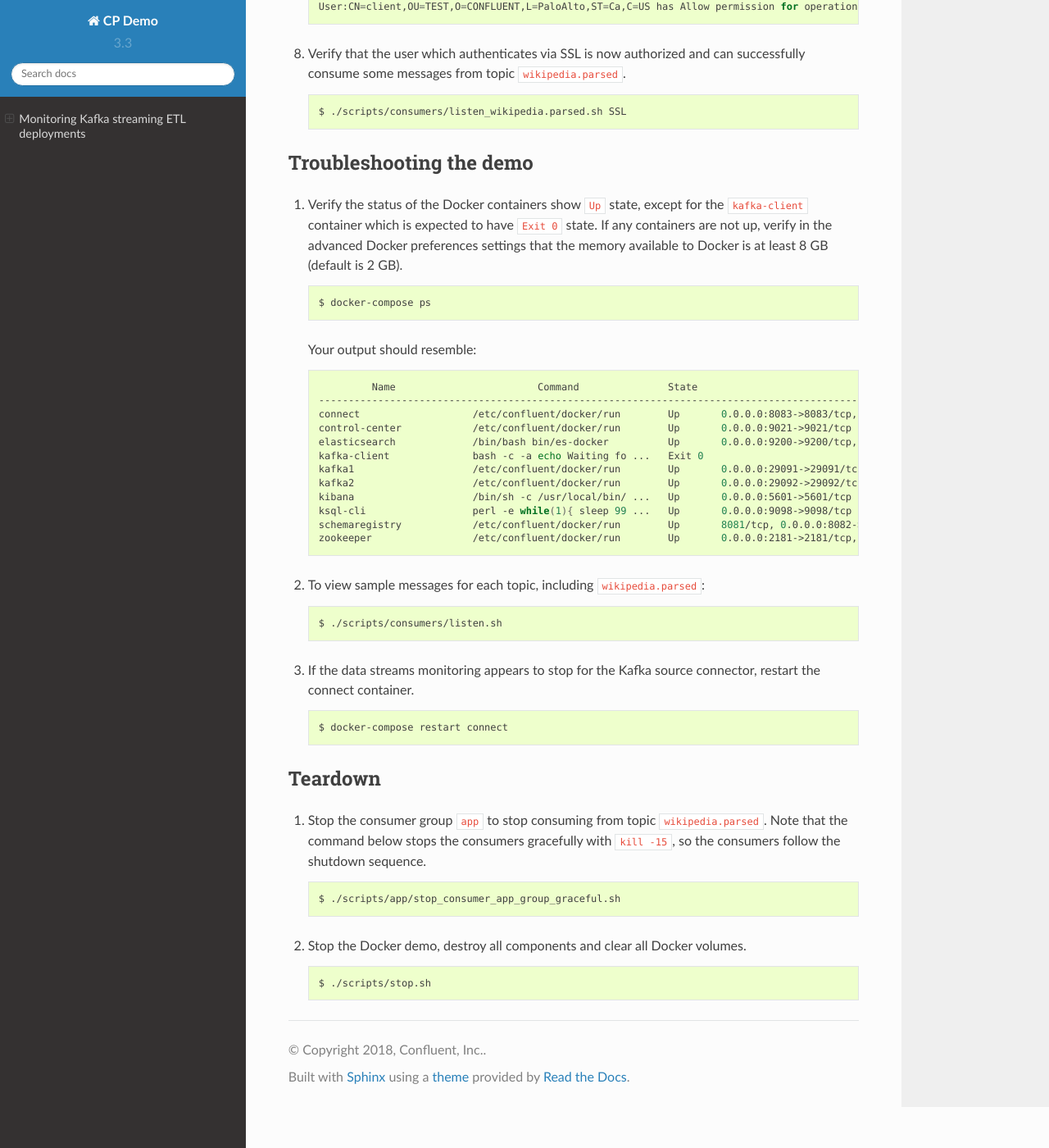
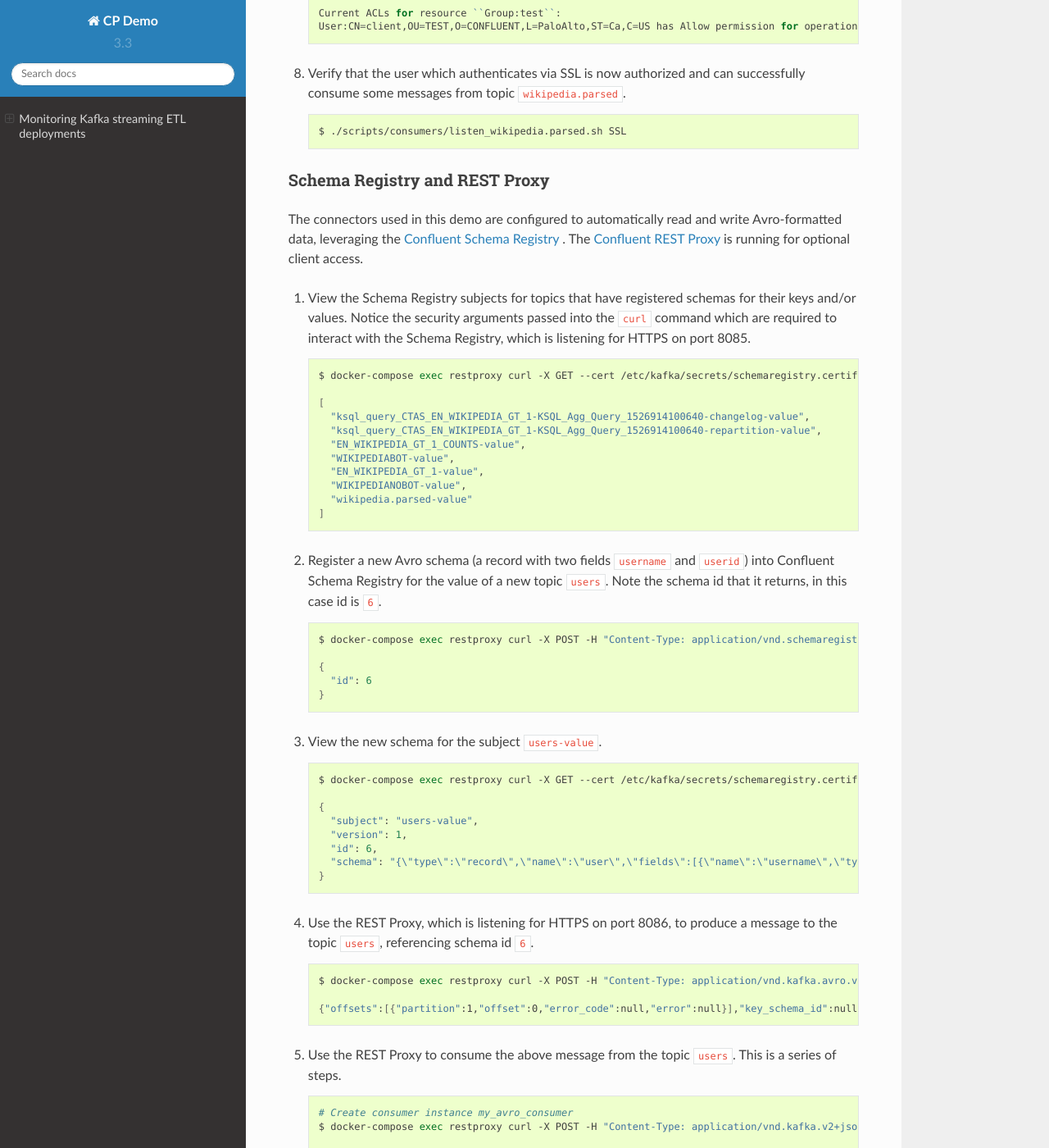
Before and after one commit to confluentinc/cp-demo, a Sphinx documentation site: the page built from docs/index.rst, in a window 1280 px wide and 1400 px high, scrolled down 34737 px. Shown: the whole window at 82% size. Built offline with Sphinx 7.4.7 and the Read the Docs theme 2.0.0, drawn with Linux system fonts in a browser that asks for light colours; some of the changed text lies outside the part shown.

Commit message:
Rest proxy example (#42) with playbook enhancement for REST proxy and Schema Registry

```diff
--- a/docs/index.rst
+++ b/docs/index.rst
@@ -334,7 +334,7 @@
    .. sourcecode:: bash
 
       $ docker exec connect kafka-avro-console-consumer --bootstrap-server kafka1:9091 --topic EN_WIKIPEDIA_GT_1 \
-        --property schema.registry.url=https://schemaregistry:8082 \
+        --property schema.registry.url=https://schemaregistry:8085 \
         --consumer.config /etc/kafka/secrets/client_without_interceptors.config --max-messages 10
       null
       {"USERNAME":"Atsme","WIKIPAGE":"Wikipedia:Articles for deletion/Metallurg Bratsk","COUNT":2}
@@ -346,7 +346,7 @@
       ...
 
       $ docker exec connect kafka-avro-console-consumer --bootstrap-server kafka1:9091 --topic EN_WIKIPEDIA_GT_1_COUNTS \
-        --property schema.registry.url=https://schemaregistry:8082 \
+        --property schema.registry.url=https://schemaregistry:8085 \
         --consumer.config /etc/kafka/secrets/client_without_interceptors.config --max-messages 10
       {"USERNAME":"Atsme","COUNT":2,"WIKIPAGE":"Wikipedia:Articles for deletion/Metallurg Bratsk"}
       {"USERNAME":"7.61.29.178","COUNT":2,"WIKIPAGE":"Tandem language learning"}
@@ -1065,6 +1065,75 @@
         $ ./scripts/consumers/listen_wikipedia.parsed.sh SSL
 
 
+Schema Registry and REST Proxy
+------------------------------
+
+The connectors used in this demo are configured to automatically read and write Avro-formatted data, leveraging the `Confluent Schema Registry <https://docs.confluent.io/current/schema-registry/docs/index.html>`__ .  The `Confluent REST Proxy <https://docs.confluent.io/current/kafka-rest/docs/index.html>`__  is running for optional client access.
+
+1. View the Schema Registry subjects for topics that have registered schemas for their keys and/or values. Notice the security arguments passed into the ``curl`` command which are required to interact with the Schema Registry, which is listening for HTTPS on port 8085.
+
+   .. sourcecode:: bash
+
+     $ docker-compose exec restproxy curl -X GET --cert /etc/kafka/secrets/schemaregistry.certificate.pem --key /etc/kafka/secrets/schemaregistry.key --tlsv1.2 --cacert /etc/kafka/secrets/snakeoil-ca-1.crt https://schemaregistry:8085/subjects | jq .
+
+     [
+       "ksql_query_CTAS_EN_WIKIPEDIA_GT_1-KSQL_Agg_Query_1526914100640-changelog-value",
+       "ksql_query_CTAS_EN_WIKIPEDIA_GT_1-KSQL_Agg_Query_1526914100640-repartition-value",
+       "EN_WIKIPEDIA_GT_1_COUNTS-value",
+       "WIKIPEDIABOT-value",
+       "EN_WIKIPEDIA_GT_1-value",
+       "WIKIPEDIANOBOT-value",
+       "wikipedia.parsed-value"
+     ]
+
+2. Register a new Avro schema (a record with two fields ``username`` and ``userid``) into Confluent Schema Registry for the value of a new topic ``users``. Note the schema id that it returns, in this case id is ``6``.
+
+   .. sourcecode:: bash
+
+     $ docker-compose exec restproxy curl -X POST -H "Content-Type: application/vnd.schemaregistry.v1+json" --cert /etc/kafka/secrets/schemaregistry.certificate.pem --key /etc/kafka/secrets/schemaregistry.key --tlsv1.2 --cacert /etc/kafka/secrets/snakeoil-ca-1.crt --data '{ "schema": "[ { \"type\":\"record\", \"name\":\"user\", \"fields\": [ {\"name\":\"userid\",\"type\":\"long\"}, {\"name\":\"username\",\"type\":\"string\"} ]} ]" }' https://schemaregistry:8085/subjects/users-value/versions | jq .
+
+     {
+       "id": 6
+     }
+
+3. View the new schema for the subject ``users-value``.
+
+   .. sourcecode:: bash
+
+     $ docker-compose exec restproxy curl -X GET --cert /etc/kafka/secrets/schemaregistry.certificate.pem --key /etc/kafka/secrets/schemaregistry.key --tlsv1.2 --cacert /etc/kafka/secrets/snakeoil-ca-1.crt https://schemaregistry:8085/subjects/users-value/versions/1 | jq .
+
+     {
+       "subject": "users-value",
+       "version": 1,
+       "id": 6,
+       "schema": "{\"type\":\"record\",\"name\":\"user\",\"fields\":[{\"name\":\"username\",\"type\":\"string\"},{\"name\":\"userid\",\"type\":\"long\"}]}"
+     }
+
+4. Use the REST Proxy, which is listening for HTTPS on port 8086, to produce a message to the topic ``users``, referencing schema id ``6``.
+
+   .. sourcecode:: bash
+
+     $ docker-compose exec restproxy curl -X POST -H "Content-Type: application/vnd.kafka.avro.v2+json" -H "Accept: application/vnd.kafka.v2+json" --cert /etc/kafka/secrets/restproxy.certificate.pem --key /etc/kafka/secrets/restproxy.key --tlsv1.2 --cacert /etc/kafka/secrets/snakeoil-ca-1.crt --data '{"value_schema_id": 6, "records": [{"value": {"user":{"userid": 1, "username": "Bunny Smith"}}}]}' https://restproxy:8086/topics/users
+
+     {"offsets":[{"partition":1,"offset":0,"error_code":null,"error":null}],"key_schema_id":null,"value_schema_id":6}
+
+5. Use the REST Proxy to consume the above message from the topic ``users``. This is a series of steps.
+
+   .. sourcecode:: bash
+
+     # Create consumer instance my_avro_consumer
+     $ docker-compose exec restproxy curl -X POST -H "Content-Type: application/vnd.kafka.v2+json" --cert /etc/kafka/secrets/restproxy.certificate.pem --key /etc/kafka/secrets/restproxy.key --tlsv1.2 --cacert /etc/kafka/secrets/snakeoil-ca-1.crt --data '{"name": "my_consumer_instance", "format": "avro", "auto.offset.reset": "earliest"}' https://restproxy:8086/consumers/my_avro_consumer
+
+     # Subscribe my_avro_consumer to the `users` topic
+     $ docker-compose exec restproxy curl -X POST -H "Content-Type: application/vnd.kafka.v2+json" --cert /etc/kafka/secrets/restproxy.certificate.pem --key /etc/kafka/secrets/restproxy.key --tlsv1.2 --cacert /etc/kafka/secrets/snakeoil-ca-1.crt --data '{"topics":["users"]}' https://restproxy:8086/consumers/my_avro_consumer/instances/my_consumer_instance/subscription
+
+     # Get messages for my_avro_consumer subscriptions (you may need to repeat this command)
+     $ docker-compose exec restproxy curl -X GET -H "Accept: application/vnd.kafka.avro.v2+json" --cert /etc/kafka/secrets/restproxy.certificate.pem --key /etc/kafka/secrets/restproxy.key --tlsv1.2 --cacert /etc/kafka/secrets/snakeoil-ca-1.crt https://restproxy:8086/consumers/my_avro_consumer/instances/my_consumer_instance/records
+
+     # Delete the consumer instance my_avro_consumer
+     $ docker-compose exec restproxy curl -X DELETE -H "Content-Type: application/vnd.kafka.v2+json" --cert /etc/kafka/secrets/restproxy.certificate.pem --key /etc/kafka/secrets/restproxy.key --tlsv1.2 --cacert /etc/kafka/secrets/snakeoil-ca-1.crt https://restproxy:8086/consumers/my_avro_consumer/instances/my_consumer_instance
+
+
 ========================
 Troubleshooting the demo
 ========================
@@ -1089,7 +1158,8 @@
         kafka2                    /etc/confluent/docker/run        Up       0.0.0.0:29092->29092/tcp, 0.0.0.0:9092->9092/tcp
         kibana                    /bin/sh -c /usr/local/bin/ ...   Up       0.0.0.0:5601->5601/tcp
         ksql-cli                  perl -e while(1){ sleep 99 ...   Up       0.0.0.0:9098->9098/tcp
-        schemaregistry            /etc/confluent/docker/run        Up       8081/tcp, 0.0.0.0:8082->8082/tcp
+        restproxy                 /etc/confluent/docker/run        Up       0.0.0.0:8082->8082/tcp, 0.0.0.0:8086->8086/tcp
+        schemaregistry            /etc/confluent/docker/run        Up       8081/tcp, 0.0.0.0:8085->8085/tcp
         zookeeper                 /etc/confluent/docker/run        Up       0.0.0.0:2181->2181/tcp, 2888/tcp, 3888/tcp
 
 2. To view sample messages for each topic, including
```
Also changed, not shown: docker-compose.yml (+49 -5 lines), 13 other files.
